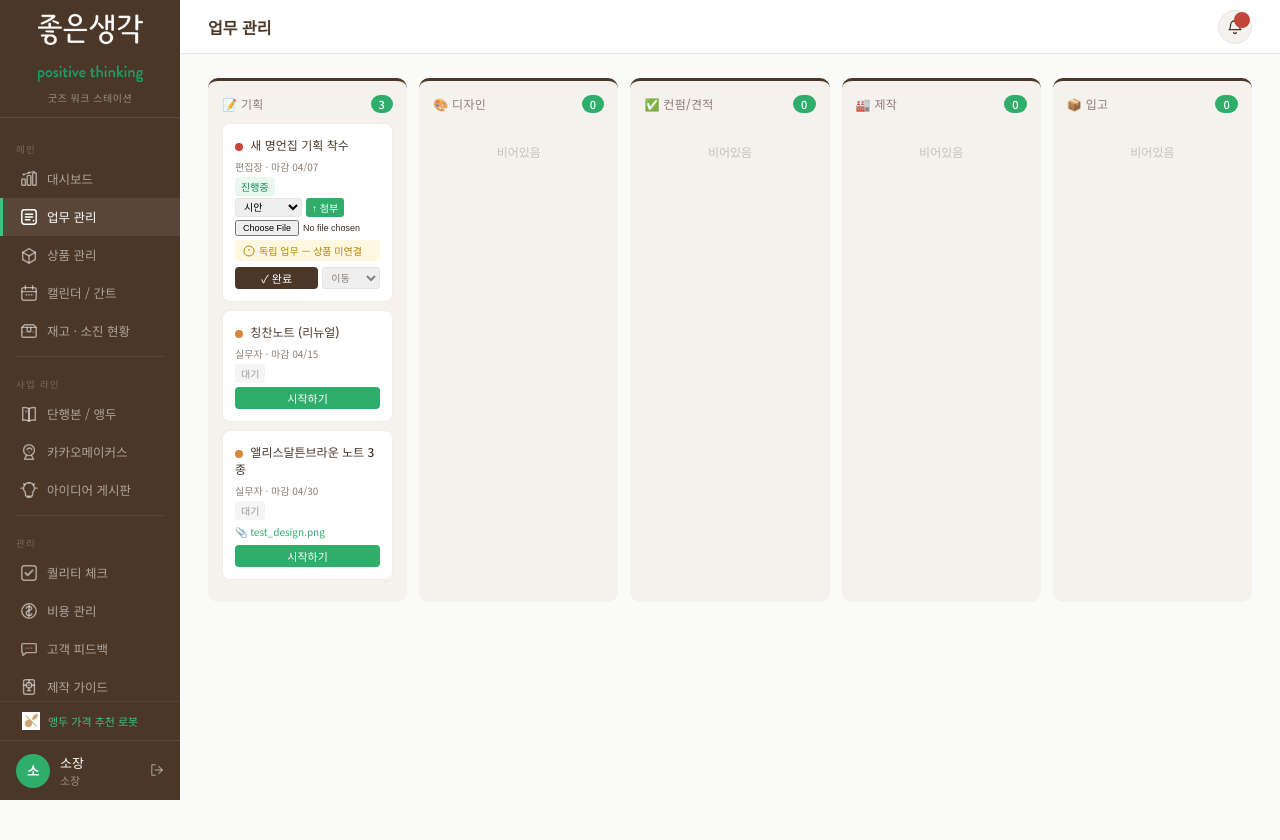
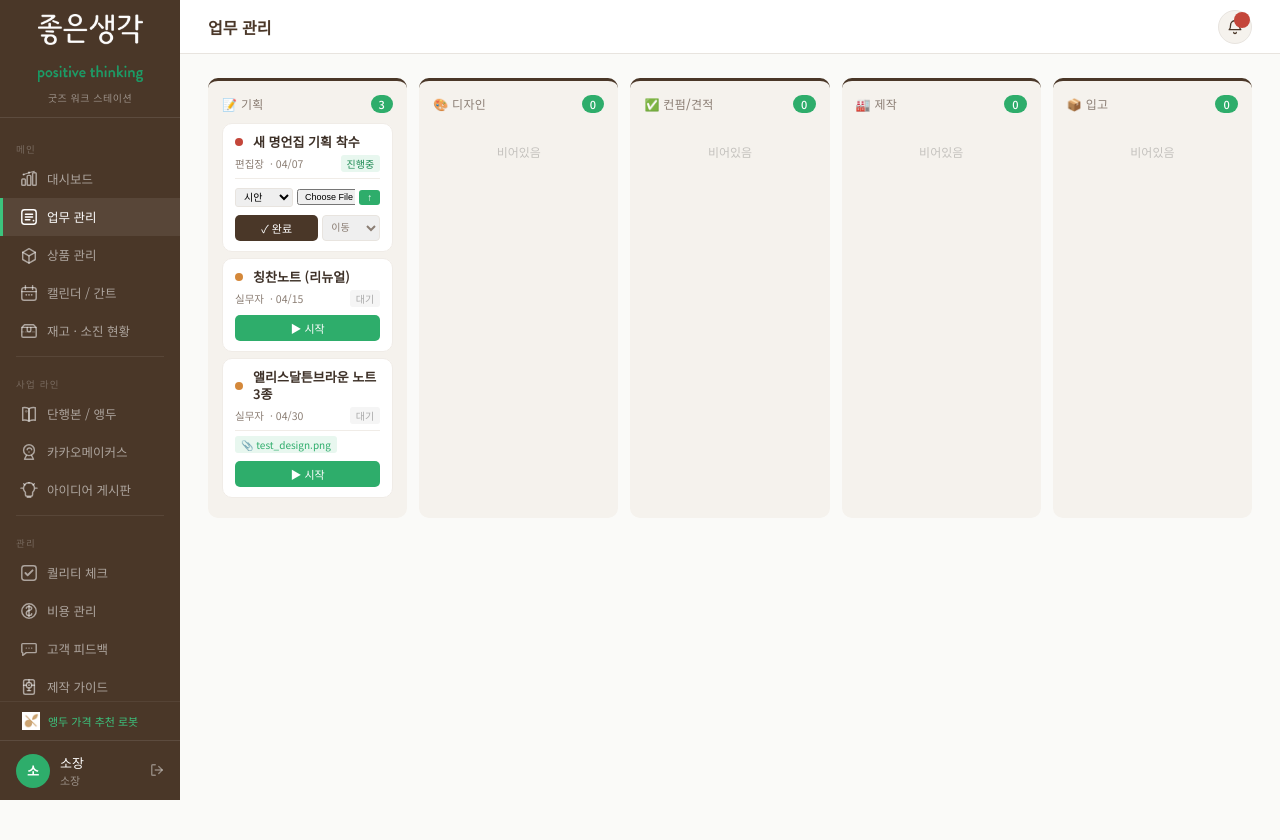
Before and after one commit to Aengdu-pricing/goods-pm-app, a Flask app: page /tasks in a window 1280 px wide. Shown: the top 840 px of the page. Run offline with Flask 3, Linux system fonts and the light colour scheme; a user stored in the database is signed in; data comes from the database, SQL or seed files in the repository.

Commit message:
업무 카드 디자인 개선: 깔끔하고 콤팩트하게
- 카드 레이아웃 정리: 헤더/메타/액션 영역 명확 분리
- 제작 기간 설정을 접히는 형태로 변경 (클릭시 펼침)
- 첨부파일을 뱃지 형태로 정리, 업로드 폼 한 줄로 압축
- 독립 업무 안내 태그 제거 (불필요한 시각적 잡음)
- 버튼명 간결화: "완료 → 다음단계" → "다음 단계 →"
- 카드 hover 효과 부드럽게 조정

Co-Authored-By: Claude Opus 4.6 <noreply@anthropic.com>

```diff
--- a/static/css/style.css
+++ b/static/css/style.css
@@ -69,9 +69,9 @@ a.summary-card:hover{transform:translateY(-2px);box-shadow:0 4px 12px rgba(74,55
 .kanban-col{background:var(--warm-bg);border-radius:10px;padding:14px;min-height:200px;min-width:0;overflow:hidden}
 .kanban-col h4{font-size:12px;letter-spacing:.3px;color:var(--text-light);margin-bottom:10px;display:flex;justify-content:space-between;font-weight:500}
 .kanban-col h4 .count{background:var(--green);color:#fff;border-radius:10px;padding:1px 8px;font-size:11px}
-.task-card{background:var(--card);border-radius:8px;padding:12px;margin-bottom:8px;border:1px solid var(--border-light);font-size:12px;cursor:pointer;transition:.15s;overflow:hidden;word-break:break-word}
-.task-card:hover{box-shadow:0 3px 10px rgba(74,55,40,.08);transform:translateY(-1px)}
-.task-card .task-title{font-weight:500;margin-bottom:6px;color:var(--brown)}
+.task-card{background:var(--card);border-radius:10px;padding:10px 12px;margin-bottom:6px;border:1px solid var(--border-light);font-size:12px;transition:.15s;overflow:hidden;word-break:break-word}
+.task-card:hover{box-shadow:0 2px 8px rgba(74,55,40,.07);border-color:var(--border)}
+.task-card .task-title{font-weight:500;margin-bottom:4px;color:var(--brown)}
 .task-card .task-meta{display:flex;justify-content:space-between;color:var(--text-light);font-size:11px}
 .priority-dot{width:8px;height:8px;border-radius:50%;display:inline-block;margin-right:4px;vertical-align:middle}
 .priority-dot.urgent{background:var(--danger)}
--- a/templates/index.html
+++ b/templates/index.html
@@ -235,109 +235,92 @@
     <div class="kanban-col" style="border-top:3px solid var(--brown)">
       <h4>{{ stage_icons[stage_name] }} {{ stage_name }} <span class="count">{{ tasks_in_stage|length }}</span></h4>
       {% for t in tasks_in_stage %}
-      <div class="task-card" data-id="{{ t.id }}">
-        <div class="task-title">
+      <div class="task-card" data-id="{{ t.id }}" style="padding:10px 12px">
+        {# ── 헤더: 이름 + 우선순위 ── #}
+        <div style="display:flex;align-items:center;gap:6px">
           <span class="priority-dot {{ 'urgent' if t.priority=='긴급' else 'high' if t.priority=='높음' else 'normal' if t.priority=='보통' else 'low' }}"></span>
-          {{ t.item.name if t.item else t.title }}
-          {% if t.revision_count %}<span style="font-size:10px;background:#fff3e0;color:#e65100;padding:1px 5px;border-radius:3px;margin-left:4px">수정 #{{ t.revision_count }}</span>{% endif %}
-        </div>
-        <div style="font-size:10px;color:var(--text-light);margin-top:2px">
-          {{ t.assignee.name if t.assignee else '' }}
-          {% if t.due_date %} · 마감 {{ t.due_date.strftime('%m/%d') }}{% endif %}
-        </div>
-        <div style="margin-top:3px"><span style="font-size:10px;padding:2px 6px;border-radius:3px;background:{{ 'var(--green-pale)' if t.status=='진행중' else '#f5f5f5' }};color:{{ 'var(--green-dark)' if t.status=='진행중' else '#999' }}">{{ t.status }}</span></div>
-
-        {# ── 제작 단계: 제작 기간/시작일/진행률 ── #}
+          <span style="font-weight:600;font-size:13px;flex:1;line-height:1.3">{{ t.item.name if t.item else t.title }}</span>
+          {% if t.revision_count %}<span style="font-size:9px;background:#fff3e0;color:#e65100;padding:1px 5px;border-radius:3px">수정 #{{ t.revision_count }}</span>{% endif %}
+        </div>
+
+        {# ── 메타 정보 한 줄 ── #}
+        <div style="font-size:10.5px;color:var(--text-light);margin-top:4px;display:flex;align-items:center;gap:6px;flex-wrap:wrap">
+          {% if t.assignee %}<span>{{ t.assignee.name }}</span>{% endif %}
+          {% if t.due_date %}<span>· {{ t.due_date.strftime('%m/%d') }}</span>{% endif %}
+          <span style="margin-left:auto;padding:1px 6px;border-radius:3px;font-size:10px;background:{{ 'var(--green-pale)' if t.status=='진행중' else '#f5f5f5' }};color:{{ 'var(--green-dark)' if t.status=='진행중' else '#aaa' }}">{{ t.status }}</span>
+        </div>
+
+        {# ── 제작 진행률 (간결하게) ── #}
         {% if stage_name == '제작' and t.status == '진행중' %}
-        <div style="margin-top:6px;padding:8px;background:var(--warm-bg);border-radius:6px;font-size:11px">
-          <div style="display:flex;gap:6px;align-items:center;margin-bottom:4px">
-            <span style="font-weight:600;color:var(--brown)">제작 기간</span>
-            <select onchange="updateProduction({{ t.id }}, 'weeks', this.value)" style="font-size:10px;padding:1px 4px;border:1px solid var(--border);border-radius:3px">
-              <option value="">선택</option>
-              {% for w in range(1,9) %}
-              <option value="{{ w }}" {{ 'selected' if t.production_weeks == w else '' }}>{{ w }}주</option>
-              {% endfor %}
-            </select>
-          </div>
-          {% if t.production_start and t.production_weeks %}
+        {% if t.production_start and t.production_weeks %}
           {% set elapsed_days = (today - t.production_start).days %}
           {% set total_days = t.production_weeks * 7 %}
           {% set pct = [(elapsed_days / total_days * 100)|round|int, 100]|min %}
-          {% set weeks_done = (elapsed_days / 7)|round(1) %}
-          <div style="margin-top:4px">
+          <div style="margin-top:6px">
             <div style="display:flex;justify-content:space-between;font-size:10px;color:var(--text-mid);margin-bottom:2px">
-              <span>{{ weeks_done }}주 / {{ t.production_weeks }}주</span>
-              <span>{{ pct }}%</span>
+              <span>{{ (elapsed_days / 7)|round(1) }}주 / {{ t.production_weeks }}주</span>
+              <span style="{{ 'color:var(--danger);font-weight:600' if pct >= 100 else '' }}">{{ pct }}%</span>
             </div>
-            <div style="height:6px;background:#e0e0e0;border-radius:3px;overflow:hidden">
-              <div style="height:100%;width:{{ pct }}%;background:{{ 'var(--green)' if pct < 80 else 'var(--warn)' if pct < 100 else 'var(--danger)' }};border-radius:3px;transition:.3s"></div>
+            <div style="height:5px;background:#eee;border-radius:3px;overflow:hidden">
+              <div style="height:100%;width:{{ pct }}%;background:{{ 'var(--green)' if pct < 80 else 'var(--warn)' if pct < 100 else 'var(--danger)' }};border-radius:3px"></div>
             </div>
-            {% if pct >= 100 %}<div style="font-size:10px;color:var(--danger);margin-top:2px;font-weight:600">⚠ 예상 기간 초과</div>{% endif %}
           </div>
-          {% elif not t.production_start %}
-          <div style="margin-top:4px">
-            <label style="font-size:10px;color:var(--text-mid)">시작일</label>
-            <input type="date" onchange="updateProduction({{ t.id }}, 'start', this.value)" style="font-size:10px;padding:2px 4px;border:1px solid var(--border);border-radius:3px;width:100%">
+        {% else %}
+          <div style="margin-top:4px;font-size:10px;color:var(--text-light);cursor:pointer" onclick="this.nextElementSibling.style.display='flex';this.style.display='none'">⏱ 제작 기간 설정 →</div>
+          <div style="display:none;margin-top:4px;gap:4px;align-items:center;font-size:10px">
+            <select onchange="updateProduction({{ t.id }}, 'weeks', this.value)" style="font-size:10px;padding:2px 4px;border:1px solid var(--border);border-radius:3px">
+              <option value="">기간</option>{% for w in range(1,9) %}<option value="{{ w }}" {{ 'selected' if t.production_weeks == w else '' }}>{{ w }}주</option>{% endfor %}
+            </select>
+            <input type="date" onchange="updateProduction({{ t.id }}, 'start', this.value)" style="font-size:10px;padding:2px 4px;border:1px solid var(--border);border-radius:3px;flex:1" placeholder="시작일">
+          </div>
+        {% endif %}
+        {% endif %}
+
+        {# ── 컨펌/견적: 승인/수정 ── #}
+        {% if stage_name == '컨펌/견적' and t.status == '진행중' %}
+        <div style="margin-top:6px;display:flex;gap:4px">
+          <button onclick="sampleAction({{ t.id }},'approve')" style="flex:1;padding:4px 0;font-size:11px;background:var(--green);color:#fff;border:none;border-radius:4px;cursor:pointer">✓ 승인</button>
+          <button onclick="sampleAction({{ t.id }},'revise')" style="flex:1;padding:4px 0;font-size:11px;background:#fff3e0;color:#e65100;border:none;border-radius:4px;cursor:pointer">↩ 수정</button>
+          <button onclick="sampleAction({{ t.id }},'skip')" style="padding:4px 8px;font-size:11px;background:#f5f5f5;color:#888;border:none;border-radius:4px;cursor:pointer">건너뛰기</button>
+        </div>
+        {% endif %}
+
+        {# ── 첨부 (아이콘 + 접기) ── #}
+        {% if t.attachments or t.status == '진행중' %}
+        <div style="margin-top:6px;border-top:1px solid var(--border-light);padding-top:5px">
+          {% if t.attachments %}
+          <div style="display:flex;gap:4px;flex-wrap:wrap">
+            {% for a in t.attachments %}<a href="{{ url_for('download_file', filename=a.filename) }}" style="font-size:10px;color:var(--green);text-decoration:none;background:var(--green-pale);padding:1px 6px;border-radius:3px" title="{{ a.original_name }}">📎 {{ a.original_name[:15] }}{% if a.original_name|length > 15 %}…{% endif %}</a>{% endfor %}
           </div>
           {% endif %}
+          {% if t.status == '진행중' %}
+          <form method="POST" action="{{ url_for('upload_file') }}" enctype="multipart/form-data" style="margin-top:4px;display:flex;gap:4px;align-items:center">
+            <input type="hidden" name="task_id" value="{{ t.id }}">
+            <input type="hidden" name="item_id" value="{{ t.item_id or '' }}">
+            <select name="file_type" style="font-size:10px;padding:2px 4px;border:1px solid var(--border);border-radius:3px">
+              <option value="디자인시안">시안</option><option value="견적서">견적서</option><option value="샘플사진">샘플</option><option value="감리보고서">감리</option><option value="기타">기타</option>
+            </select>
+            <input type="file" name="file" required style="font-size:9px;flex:1;min-width:0">
+            <button type="submit" style="font-size:10px;padding:2px 8px;background:var(--green);color:#fff;border:none;border-radius:3px;cursor:pointer;white-space:nowrap">↑</button>
+          </form>
+          {% endif %}
         </div>
         {% endif %}
 
-        {# ── 컨펌/견적: 승인/수정/건너뛰기 ── #}
-        {% if stage_name == '컨펌/견적' and t.status == '진행중' %}
-        <div style="margin-top:6px;display:flex;gap:4px;flex-wrap:wrap">
-          <button onclick="sampleAction({{ t.id }},'approve')" style="padding:3px 10px;font-size:11px;background:var(--green);color:#fff;border:none;border-radius:4px;cursor:pointer">✓ 승인</button>
-          <button onclick="sampleAction({{ t.id }},'revise')" style="padding:3px 10px;font-size:11px;background:#fff3e0;color:#e65100;border:none;border-radius:4px;cursor:pointer">↩ 수정요청</button>
-          <button onclick="sampleAction({{ t.id }},'skip')" style="padding:3px 10px;font-size:11px;background:#f5f5f5;color:#666;border:none;border-radius:4px;cursor:pointer">건너뛰기</button>
-        </div>
-        {% endif %}
-
-        {# ── 첨부파일 목록 ── #}
-        {% if t.attachments %}
-        <div style="margin-top:4px">{% for a in t.attachments %}<a href="{{ url_for('download_file', filename=a.filename) }}" style="font-size:10px;color:var(--green);text-decoration:none" title="{{ a.original_name }}">📎 {{ a.original_name[:20] }}</a> {% endfor %}</div>
-        {% endif %}
-
-        {# ── 파일 첨부 (진행중인 카드에서만) ── #}
-        {% if t.status == '진행중' %}
-        <form method="POST" action="{{ url_for('upload_file') }}" enctype="multipart/form-data" style="margin-top:4px">
-          <input type="hidden" name="task_id" value="{{ t.id }}">
-          <input type="hidden" name="item_id" value="{{ t.item_id or '' }}">
-          <div style="display:flex;gap:4px;align-items:center;flex-wrap:wrap">
-            <select name="file_type" style="font-size:10px;padding:2px 4px;border:1px solid var(--border);border-radius:3px;flex-shrink:0">
-              <option value="디자인시안">시안</option><option value="견적서">견적서</option><option value="샘플사진">샘플사진</option><option value="감리보고서">감리</option><option value="기타">기타</option>
-            </select>
-            <button type="submit" style="font-size:10px;padding:2px 6px;background:var(--green);color:#fff;border:none;border-radius:3px;cursor:pointer;flex-shrink:0">↑ 첨부</button>
-          </div>
-          <input type="file" name="file" required style="font-size:9px;width:100%;margin-top:3px;max-width:100%;box-sizing:border-box">
-        </form>
-        {% endif %}
-
-        {# ── 독립 업무 안내 태그 (상품 미연결) ── #}
-        {% if not t.item %}
-        <div style="margin-top:4px;padding:3px 8px;background:#fff8e1;border-radius:4px;font-size:10px;color:#b38600;display:flex;align-items:center;gap:4px">
-          <svg width="12" height="12" viewBox="0 0 24 24" fill="none" stroke="#b38600" stroke-width="2"><circle cx="12" cy="12" r="10"/><line x1="12" y1="8" x2="12" y2="12"/><line x1="12" y1="16" x2="12.01" y2="16"/></svg>
-          독립 업무 — 상품 미연결
-        </div>
-        {% endif %}
-
-        {# ── 단계 이동 버튼 ── #}
-        <div style="margin-top:6px;display:flex;gap:4px">
+        {# ── 하단 액션 버튼 ── #}
+        <div style="margin-top:8px;display:flex;gap:4px">
           {% if t.status == '대기' %}
-          <button onclick="updateTaskStatus({{ t.id }},'진행중')" style="flex:1;padding:3px 0;font-size:11px;background:var(--green);color:#fff;border:none;border-radius:4px;cursor:pointer">시작하기</button>
+          <button onclick="updateTaskStatus({{ t.id }},'진행중')" style="flex:1;padding:5px 0;font-size:11px;background:var(--green);color:#fff;border:none;border-radius:5px;cursor:pointer;font-weight:500">▶ 시작</button>
           {% elif t.status == '진행중' and stage_name != '컨펌/견적' %}
             {% if t.item %}
-            <button onclick="showAdvanceModal({{ t.id }}, '{{ t.stage }}')" style="flex:1;padding:3px 0;font-size:11px;background:var(--brown);color:#fff;border:none;border-radius:4px;cursor:pointer">완료 → 다음단계</button>
+            <button onclick="showAdvanceModal({{ t.id }}, '{{ t.stage }}')" style="flex:1;padding:5px 0;font-size:11px;background:var(--brown);color:#fff;border:none;border-radius:5px;cursor:pointer;font-weight:500">다음 단계 →</button>
             {% else %}
-            <button onclick="completeStandaloneTask({{ t.id }})" style="flex:1;padding:3px 0;font-size:11px;background:var(--brown);color:#fff;border:none;border-radius:4px;cursor:pointer">✓ 완료</button>
+            <button onclick="completeStandaloneTask({{ t.id }})" style="flex:1;padding:5px 0;font-size:11px;background:var(--brown);color:#fff;border:none;border-radius:5px;cursor:pointer;font-weight:500">✓ 완료</button>
             {% endif %}
           {% endif %}
-          {% if not t.item %}
-          {# 독립 업무만 수동 상태 이동 허용 #}
-          <select onchange="updateTaskStatus({{ t.id }}, this.value)" style="font-size:10px;padding:2px 4px;border:1px solid var(--border);border-radius:3px;color:var(--text-light)">
-            <option value="">이동</option>
-            <option value="대기">대기</option>
-            <option value="진행중">진행중</option>
-            <option value="완료">완료</option>
+          {% if not t.item and t.status != '대기' %}
+          <select onchange="updateTaskStatus({{ t.id }}, this.value)" style="font-size:10px;padding:3px 4px;border:1px solid var(--border);border-radius:4px;color:var(--text-light)">
+            <option value="">이동</option><option value="대기">대기</option><option value="진행중">진행중</option><option value="완료">완료</option>
           </select>
           {% endif %}
         </div>
```
